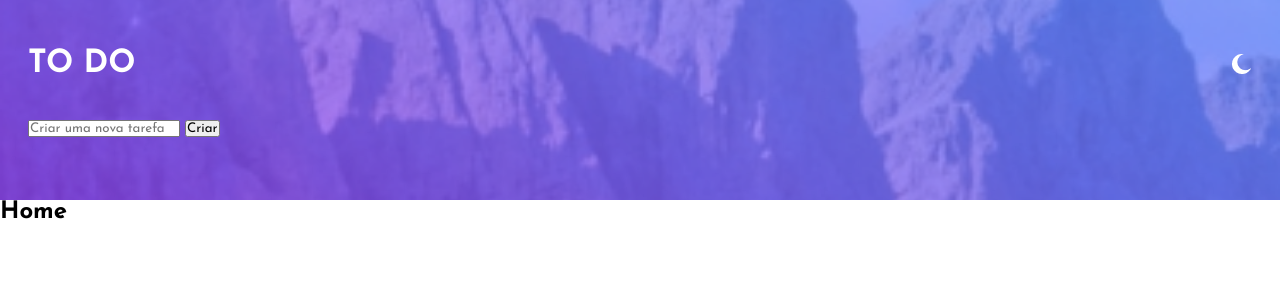
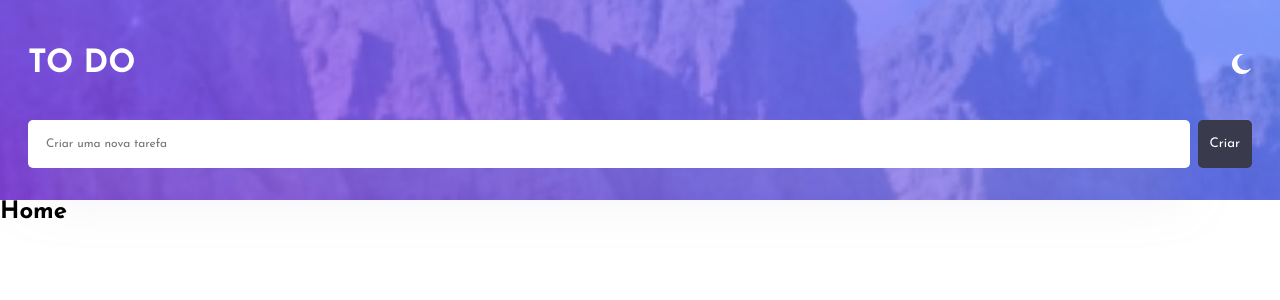
Before and after one commit to MattiasDoCss/todo-app, a Node server app: page / in a window 1280 px wide. Shown: the top 300 px of the page. Run offline with Node 20, Linux system fonts and the light colour scheme; some libraries are stand-ins or nearby versions.

Commit message:
estilo do header finalizado

```diff
--- a/public/css/styles.css
+++ b/public/css/styles.css
@@ -7,6 +7,9 @@
 
 :root {
     --bg-header-mobile: url(../imagens/bg-header-mobile-light.png);
+    --input-box-shadow: rgba(194, 195, 214, 0.50);
+    --input-color: #494C66;
+    --button-color: #393A4B;
 }
 
 header {
@@ -31,3 +34,27 @@ header div h1 {
     color: #fff;
     text-transform: uppercase;
 }
+
+header form {
+    display: flex;
+    gap: 0.5rem;
+}
+
+header form input {
+    padding: 1.12rem;
+    border-radius: 0.3125rem;
+    border: none;
+    box-shadow: 0px 35px 50px -15px var(--input-box-shadow);
+    width: 100%;
+    outline: none;
+    font-size: 0.75rem;
+    color: var(--input-color);
+}
+
+header form button {
+    padding: 0.75rem;
+    border-radius: 0.3125rem;
+    border: none;
+    background: var(--button-color);
+    color: #FFF;
+}
```
